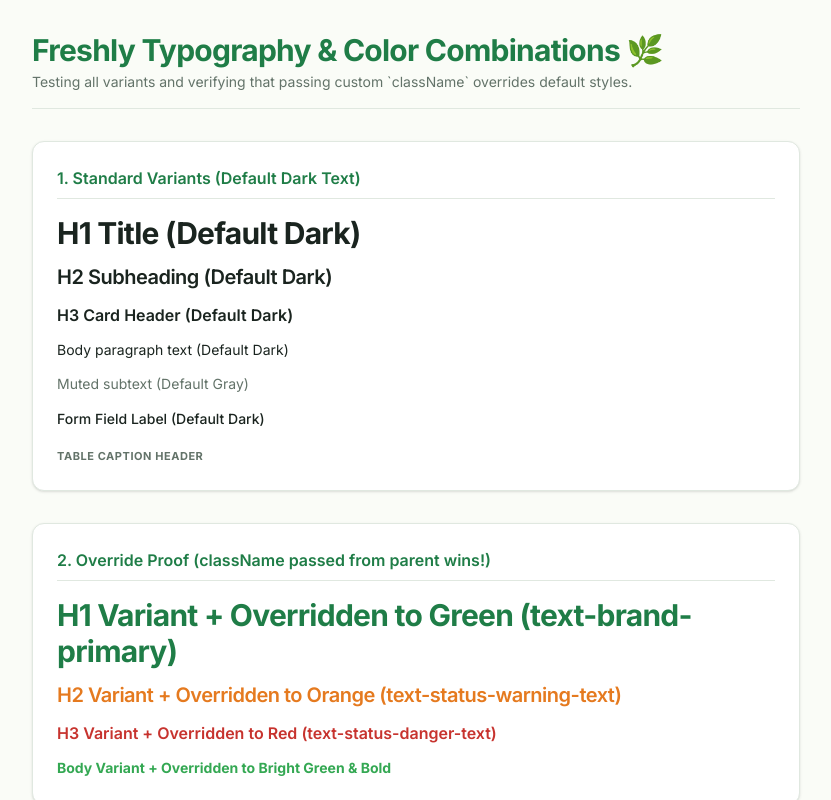
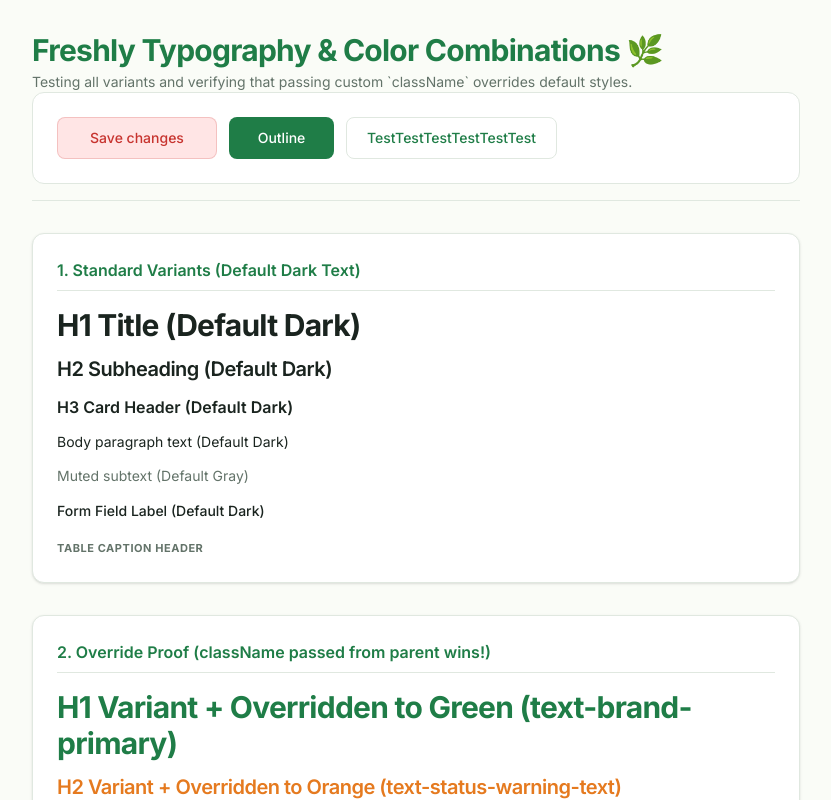
Before and after one commit to osama-Brightskies/grocery-ecommerce, a React (Vite) app: page / in a window 1280 px wide. Shown: the top 800 px of the page, without its empty margins (224-1055 px from the left). Built offline with nearby package versions, Linux system fonts and the light colour scheme.

Commit message:
(#71) added the button reusable component

```diff
--- a/src/App.tsx
+++ b/src/App.tsx
@@ -1,7 +1,10 @@
 import { Typography } from "./components/common/Typography";
+import { Button } from "./components/UI/Button";
+
 
 export default function App() {
   return (
+
     <div className="min-h-screen bg-surface-soft p-8 font-sans antialiased">
       <div className="mx-auto max-w-3xl space-y-8">
         {/* Header */}
@@ -12,6 +15,11 @@ export default function App() {
           <Typography variant="muted" className="mt-1">
             Testing all variants and verifying that passing custom `className`
             overrides default styles.
+            <div className="p-6 bg-white rounded-xl border border-border-input flex items-center gap-3">
+             <Button variant="danger" size="figma_green">Save changes</Button>
+                <Button variant="primary" size="figma_white">Outline</Button>
+                <Button variant="outline" size="default">TestTestTestTestTestTest</Button>
+</div>
           </Typography>
         </div>
 
--- /dev/null
+++ b/src/components/UI/Button.tsx
@@ -0,0 +1,48 @@
+import React from "react";
+import { cn } from "@/lib/utils";
+
+interface ButtonProps extends React.ButtonHTMLAttributes<HTMLButtonElement> {
+  variant?: "primary" | "outline" | "danger";
+  size?: "default" | "figma_white" | "figma_green";
+  children?: React.ReactNode;
+  className?: string;
+}
+
+export function Button({
+  variant = "primary",
+  size = "figma_green",
+  children,
+  className,
+  ...props
+}: ButtonProps) {
+  let styleClasses = "bg-brand-primary text-white hover:bg-brand-accent"; // default primary (#1F7D47)
+
+if (variant === "outline") {
+  styleClasses = "border border-border-input bg-transparent text-brand-primary hover:bg-surface-mint";
+} else if (variant === "danger") {
+  styleClasses = "bg-status-danger-bg text-status-danger-text border border-status-danger-text/20 hover:bg-status-danger-bg/80";
+}
+
+  let sizeClasses = "w-[160px] h-[42px] px-4";
+  if (size === "default") {
+    sizeClasses = "h-[42px] px-5 py-2";
+  } else if (size === "figma_white") {
+    sizeClasses = "h-[42px] w-[105px] p-0";
+  }
+
+  return (
+    <button
+      className={cn(
+        "inline-flex items-center justify-center gap-2 rounded-[8px] text-sm font-medium transition-colors disabled:opacity-50 select-none [&_svg]:size-4",
+        styleClasses,
+        sizeClasses,
+        className
+      )}
+      {...props}
+    >
+      {children}
+    </button>
+  );
+}
+
+export default Button;
```
